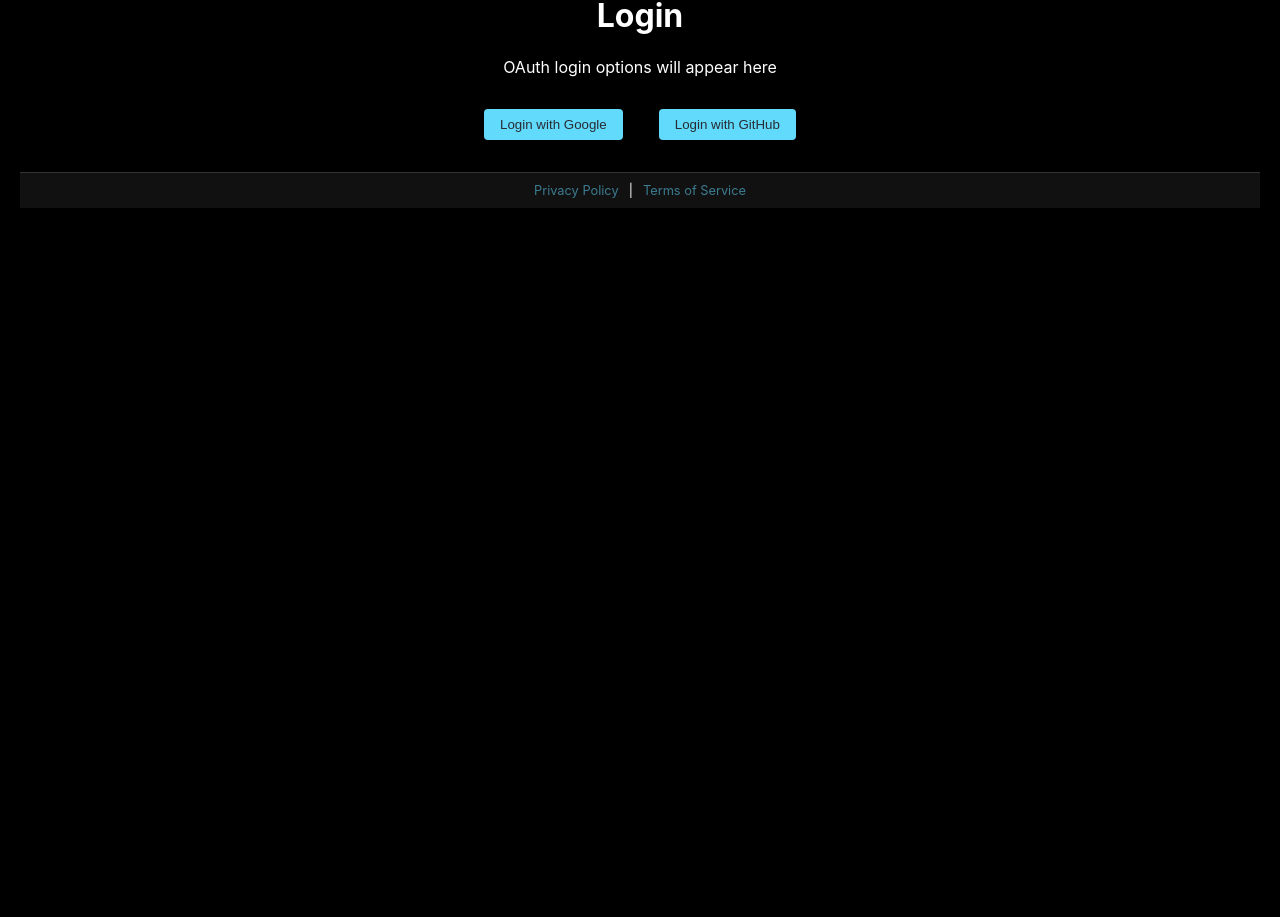
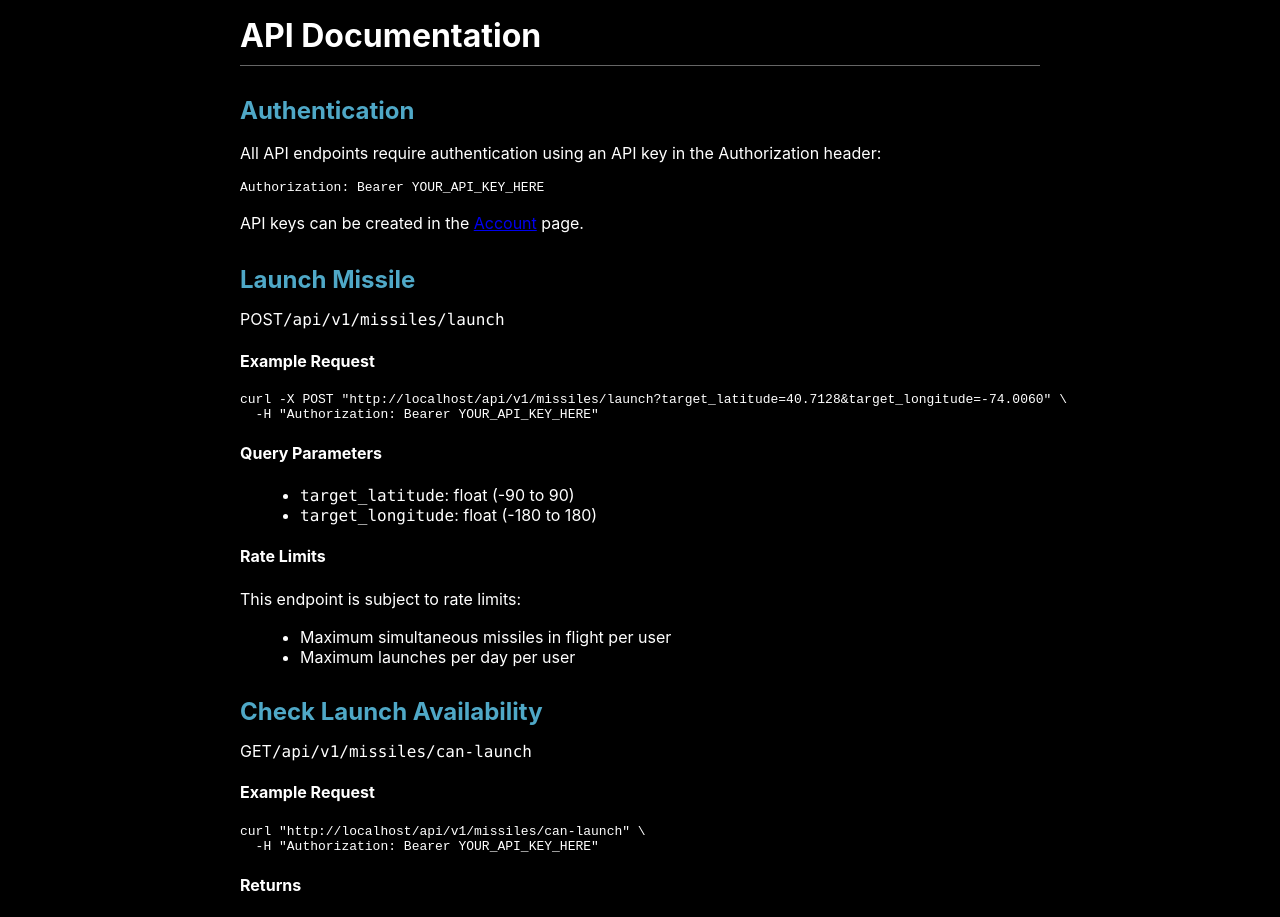
Before and after one commit to vector76/global-thermonuclear-war, a React (Vite) app in the folder frontend/: page /api-docs in a window 1280 px wide. Before the commit this address led to /login. Shown: the part 113-1030 px from the top of the page. Before the commit the page ends 840 px from the top, so only its background shows below. Built offline with nearby package versions, Linux system fonts and the light colour scheme; no server answers.

Commit message:
Mainly documentation and cosmetic updates

```diff
--- a/frontend/src/App.tsx
+++ b/frontend/src/App.tsx
@@ -78,11 +78,7 @@ function App() {
                 />
                 <Route
                   path="/api-docs"
-                  element={
-                    <ProtectedRoute isAuthenticated={isAuthenticated}>
-                      <ApiDocs />
-                    </ProtectedRoute>
-                  }
+                  element={<ApiDocs />}
                 />
                 <Route path="/privacy" element={<PrivacyPolicy />} />
                 <Route path="/terms" element={<Terms />} />
--- a/frontend/src/components/Navigation.tsx
+++ b/frontend/src/components/Navigation.tsx
@@ -26,11 +26,10 @@ function Navigation({ isAuthenticated, userEmail, isAdmin }: NavigationProps): R
     <nav className="main-nav">
       <ul>
         <li><Link to="/">Home</Link></li>
+        <li><Link to="/api-docs">API Docs</Link></li>
         {isAuthenticated ? (
           <>
-            <li><span className="user-email">{userEmail}</span></li>
             <li><Link to="/account">Account</Link></li>
-            <li><Link to="/api-docs">API Docs</Link></li>
             <li><button onClick={handleLogout}>Logout</button></li>
             {isAdmin && <li><Link to="/admin">Admin</Link></li>}
           </>
--- a/frontend/src/pages/Account.tsx
+++ b/frontend/src/pages/Account.tsx
@@ -10,16 +10,37 @@ interface ApiKey {
   is_revoked: boolean;
 }
 
+interface UserProfile {
+  email: string;
+  oauth_provider: string;
+}
+
 export default function Account() {
   const [apiKeys, setApiKeys] = useState<ApiKey[]>([]);
   const [newKeyName, setNewKeyName] = useState('');
   const [newKey, setNewKey] = useState<string | null>(null);
   const [error, setError] = useState<string | null>(null);
+  const [userProfile, setUserProfile] = useState<UserProfile | null>(null);
   const navigate = useNavigate();
 
   useEffect(() => {
     fetchApiKeys();
+    fetchUserProfile();
   }, []);
+
+  const fetchUserProfile = async () => {
+    try {
+      const response = await fetch('/api/v1/auth/me');
+      if (!response.ok) {
+        throw new Error('Failed to fetch user profile');
+      }
+      const data = await response.json();
+      setUserProfile(data);
+    } catch (err) {
+      setError('Failed to load user profile');
+      console.error(err);
+    }
+  };
 
   const fetchApiKeys = async () => {
     try {
@@ -89,6 +110,16 @@ export default function Account() {
         {error && (
           <div className="bg-red-100 border border-red-400 text-red-700 px-4 py-3 rounded mb-4 max-w-2xl mx-auto">
             {error}
+          </div>
+        )}
+
+        {userProfile && (
+          <div className="bg-gray-900 rounded-lg p-6 mb-8">
+            <h2 className="text-2xl font-semibold mb-4 text-white text-center">Profile Information</h2>
+            <div className="flex flex-col items-center text-white">
+              <div>Email: {userProfile.email}</div>
+              <div>Login Provider: {userProfile.oauth_provider}</div>
+            </div>
           </div>
         )}
 
--- a/frontend/src/pages/ApiDocs.tsx
+++ b/frontend/src/pages/ApiDocs.tsx
@@ -1,77 +1,83 @@
 import React from 'react';
+import { Link } from 'react-router-dom';
 
 function ApiDocs(): React.ReactElement {
+  const serverUrl = `${window.location.protocol}//${window.location.host}`;
+
   return (
-    <div className="min-h-screen bg-gray-950">
-      <style>{`
-        .App .api-docs-content { text-align: left; }
-        .App .api-docs-title { text-align: center; }
-      `}</style>
-      <div className="px-8 py-12">
-        <h1 className="text-4xl font-bold text-white mb-12 api-docs-title">API Documentation</h1>
-
-        <div className="api-docs-content">
-          <section className="mb-12">
-            <h2 className="text-2xl font-bold text-white mb-6">Authentication</h2>
-            <div className="prose prose-invert">
-              <p className="text-gray-300">All API endpoints require authentication using an API key in the Authorization header:</p>
-              <pre className="bg-gray-800 p-4 rounded-md font-mono text-sm text-gray-300 mt-4">
-Authorization: Bearer your_api_key_here</pre>
-              <p className="text-gray-300 mt-4">Contact us to obtain an API key for your application.</p>
-            </div>
+    <div className="legal-content">
+      <h1>API Documentation</h1>
+      <section>
+        <h2>Authentication</h2>
+        <p>All API endpoints require authentication using an API key in the Authorization header:</p>
+        <pre>Authorization: Bearer YOUR_API_KEY_HERE</pre>
+        <p>API keys can be created in the <Link to="/account">Account</Link> page.</p>
       </section>
 
       <section>
-            <h2 className="text-2xl font-bold text-white mb-6">Endpoints</h2>
-
-            <div className="space-y-8 max-w-3xl">
+        <h2>Launch Missile</h2>
         <div>
-                <h3 className="text-xl font-semibold text-white mb-4">Launch Missile</h3>
-                <div className="bg-gray-800 rounded-md p-4">
-                  <div className="flex items-center space-x-3 mb-4">
-                    <span className="bg-green-600 text-white px-3 py-1 rounded-md text-sm font-medium">POST</span>
-                    <code className="text-gray-300 font-mono">/api/v1/missiles/launch</code>
+          <div>
+            <span>POST</span>
+            <code>/api/v1/missiles/launch</code>
           </div>
 
-                  <div className="mb-4">
-                    <h4 className="text-sm font-medium text-gray-400 mb-2">Query Parameters</h4>
-                    <ul className="space-y-2 text-gray-300">
+          <div>
+            <h4>Example Request</h4>
+            <pre>{`curl -X POST "${serverUrl}/api/v1/missiles/launch?target_latitude=40.7128&target_longitude=-74.0060" \\
+  -H "Authorization: Bearer YOUR_API_KEY_HERE"`}</pre>
+          </div>
+
+          <div>
+            <h4>Query Parameters</h4>
+            <ul>
               <li><code>target_latitude</code>: float (-90 to 90)</li>
               <li><code>target_longitude</code>: float (-180 to 180)</li>
             </ul>
           </div>
 
           <div>
-                    <h4 className="text-sm font-medium text-gray-400 mb-2">Rate Limits</h4>
-                    <ul className="space-y-1 text-gray-300 text-sm">
-                      <li>• Maximum concurrent missiles per user</li>
-                      <li>• Maximum launches per day per user</li>
+            <h4>Rate Limits</h4>
+            <p>This endpoint is subject to rate limits:</p>
+            <ul>
+              <li>Maximum simultaneous missiles in flight per user</li>
+              <li>Maximum launches per day per user</li>
             </ul>
           </div>
         </div>
+        </section>
+
+        <section>
+          <h2>Check Launch Availability</h2>
+          <div>
+            <div>
+            <span>GET</span>
+            <code>/api/v1/missiles/can-launch</code>
           </div>
 
           <div>
-                <h3 className="text-xl font-semibold text-white mb-4">Check Launch Availability</h3>
-                <div className="bg-gray-800 rounded-md p-4">
-                  <div className="flex items-center space-x-3 mb-4">
-                    <span className="bg-blue-600 text-white px-3 py-1 rounded-md text-sm font-medium">GET</span>
-                    <code className="text-gray-300 font-mono">/api/v1/missiles/can-launch</code>
+            <h4>Example Request</h4>
+            <pre>{`curl "${serverUrl}/api/v1/missiles/can-launch" \\
+  -H "Authorization: Bearer YOUR_API_KEY_HERE"`}</pre>
           </div>
 
           <div>
-                    <h4 className="text-sm font-medium text-gray-400 mb-2">Returns</h4>
-                    <ul className="space-y-1 text-gray-300 text-sm">
-                      <li>• Boolean indicating if launch is possible</li>
-                      <li>• Reason if launch is not possible</li>
+            <h4>Returns</h4>
+            <ul>
+              <li>Boolean indicating if launch is possible</li>
+              <li>Reason, if launch is not possible</li>
             </ul>
           </div>
         </div>
+      </section>
+      <section>
+        <h2>Testing</h2>
+        <div>
+          <div>
+            The API is also available at <a href={`${serverUrl}/api/v1/docs`}>{serverUrl}/api/v1/docs</a>.
           </div>
         </div>
       </section>
-        </div>
-      </div>
     </div>
   );
 }
--- a/frontend/src/pages/PrivacyPolicy.tsx
+++ b/frontend/src/pages/PrivacyPolicy.tsx
@@ -28,7 +28,7 @@ function PrivacyPolicy(): React.ReactElement {
       <section>
         <h2>3. Data Sharing</h2>
         <p>All missile launches and impacts are visible to other users.</p>
-        <p>We do not share your email or OAuth information with other users.</p>
+        <p>We do not share your email or OAuth information with other users or with any other party.</p>
       </section>
     </div>
   );
```
Also changed, not shown: 1 other file (tests, documents, lock files or other folders). Lines whose indentation alone changed are shown as unchanged.
